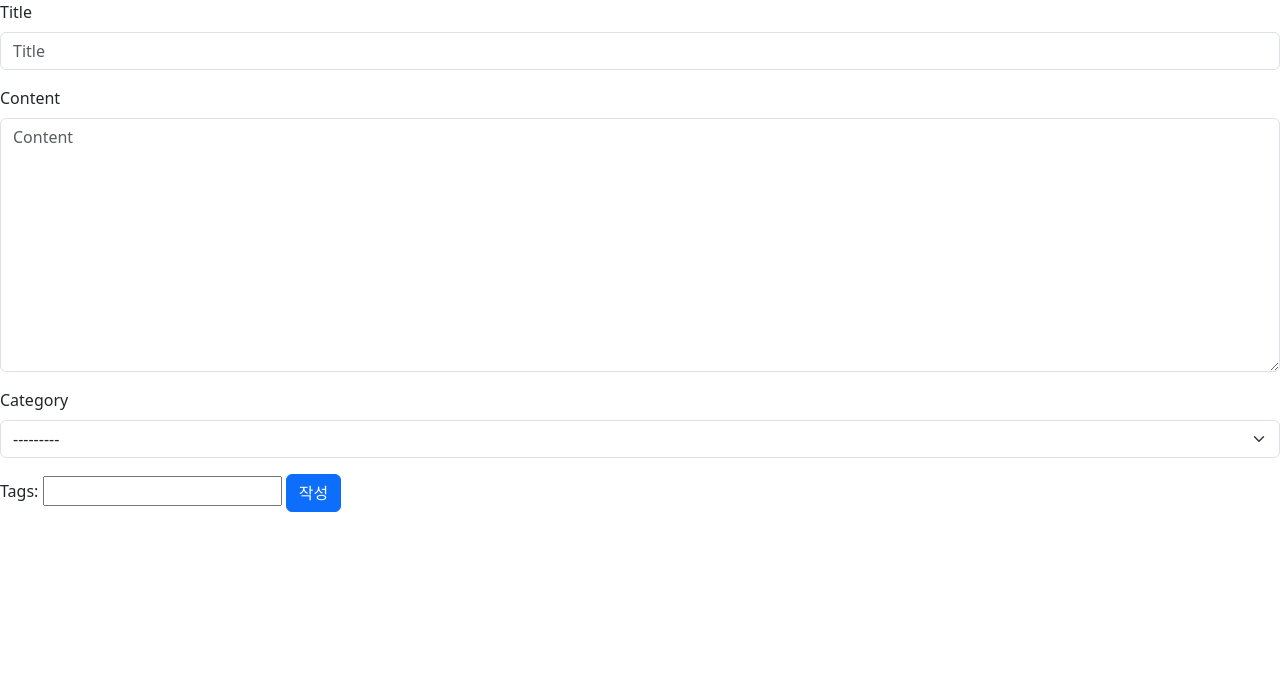
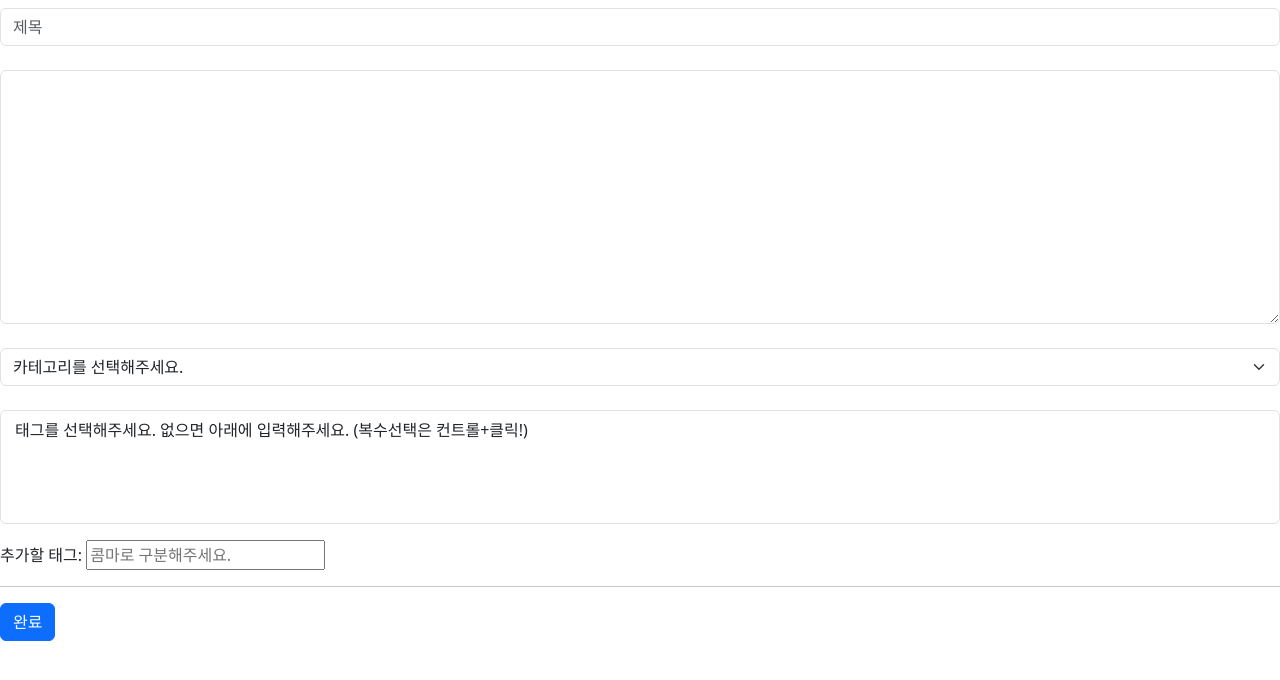
Before and after one commit to Haesun-Pyeon/django-blog, a Django app: page /blog/write/ in a window 1280 px wide. Shown: the top 680 px of the page. Run offline with Django 4.2, Linux system fonts and the light colour scheme; the visitor is signed in with stand-in values (Sample User, id 1); data that the repository does not hold is empty; some libraries are stand-ins or nearby versions.

Commit message:
⚡️ Update: forms 수정, templates 링크걸고 태그카테고리 구분

```diff
--- a/blog/forms.py
+++ b/blog/forms.py
@@ -1,6 +1,26 @@
 # blog/forms.py
 from django import forms
-from .models import Comment
+from .models import Post, Comment
+
+
+class PostForm(forms.ModelForm):
+    class Meta():
+        model = Post
+        fields = ['title', 'content', 'category', 'tags']
+        widgets = {
+            'title': forms.TextInput(attrs={'placeholder': '제목'},),
+        }
+        labels = {
+            'title': '',
+            'content': '',
+            'category': '',
+            'tags': '',
+        }
+
+    def __init__(self, *args, **kwargs):
+        super(PostForm, self).__init__(*args, **kwargs)
+        self.fields['category'].empty_label = '카테고리를 선택해주세요.'
+        self.fields['tags'].empty_label = '태그를 선택해주세요. 없으면 아래에 입력해주세요. (복수선택은 컨트롤+클릭!)'
 
 
 class CommentForm(forms.ModelForm):
@@ -8,5 +28,8 @@ class CommentForm(forms.ModelForm):
         model = Comment
         fields = ['content']
         widgets = {
-            'content': forms.Textarea(attrs={'placeholder': '댓글을 입력해 주세요.'}),
+            'content': forms.Textarea(attrs={'placeholder': '댓글을 입력해 주세요.', 'style': 'resize:none;'},),
         }
+        labels = {
+            'content': '',
+        }
--- a/blog/views.py
+++ b/blog/views.py
@@ -5,7 +5,7 @@ from django.views.generic import ListView, DetailView, CreateView, UpdateView, D
 from django.contrib.auth.mixins import LoginRequiredMixin, UserPassesTestMixin
 from django.contrib.auth.decorators import login_required
 from .models import Post, Category, Tag, Comment
-from .forms import CommentForm
+from .forms import PostForm, CommentForm
 from django.utils.text import slugify
 from django.db.models import Q
 from django.urls import reverse_lazy
@@ -17,7 +17,7 @@ class PostList(ListView):
 
     def get_context_data(self, **kwargs):
         context = super(PostList, self).get_context_data(**kwargs)
-        context['category_list'] = Category.objects.all().order_by('-name')
+        context['category_list'] = Category.objects.all().order_by('name')
         context['no_category_post_count'] = Post.objects.filter(
             category=None).count()
         return context
@@ -27,7 +27,7 @@ class PostList(ListView):
         search_keyword = self.request.GET.get('q')
         if search_keyword:
             queryset = queryset.filter(Q(title__icontains=search_keyword) | Q(
-                content__icontains=search_keyword) | Q(tags__name__icontains=search_keyword)).distinct()
+                content__icontains=search_keyword)).distinct()
         return queryset
 
 
@@ -36,9 +36,6 @@ class PostDetail(DetailView):
 
     def get_context_data(self, **kwargs):
         context = super(PostDetail, self).get_context_data(**kwargs)
-        context['categories'] = Category.objects.all().order_by('-name')
-        context['no_category_post_count'] = Post.objects.filter(
-            category=None).count()
         context['comment_form'] = CommentForm
         return context
 
@@ -52,7 +49,7 @@ class PostDetail(DetailView):
 
 class PostCreate(LoginRequiredMixin, CreateView):
     model = Post
-    fields = ['title', 'content', 'category']
+    form_class = PostForm
 
     def form_valid(self, form):
         current_user = self.request.user
@@ -77,10 +74,25 @@ class PostCreate(LoginRequiredMixin, CreateView):
 
 class PostUpdate(UserPassesTestMixin, UpdateView):
     model = Post
-    fields = ['title', 'content', 'category', 'tags']
+    form_class = PostForm
 
     def test_func(self):
         return self.get_object().author == self.request.user
+
+    def form_valid(self, form):
+        response = super(PostUpdate, self).form_valid(form)
+        tags_str = self.request.POST.get('tags_str')
+        if tags_str:
+            tags_str = tags_str.strip()
+            tags_list = tags_str.split(',')
+            for t in tags_list:
+                t = t.strip()
+                tag, is_tag_created = Tag.objects.get_or_create(name=t)
+                if is_tag_created:
+                    tag.slug = slugify(t, allow_unicode=True)
+                    tag.save()
+                self.object.tags.add(tag)
+        return response
 
 
 class PostDelete(UserPassesTestMixin, DeleteView):
@@ -151,13 +163,11 @@ delete = PostDelete.as_view()
 
 def category_search(request, slug):
     category = Category.objects.get(slug=slug)
-    categories = Category.objects.all().order_by('-name')
     context = {
         'post_list': Post.objects.filter(category=category).order_by('-pk'),
-        'categories': categories,
         'no_category_post_count': Post.objects.filter(category=None).count(),
         'category': category,
-        'category_list': Category.objects.all().order_by('-name'),
+        'category_list': Category.objects.all().order_by('name'),
     }
     return render(request, 'blog/post_list.html', context)
 
@@ -165,12 +175,10 @@ def category_search(request, slug):
 def tag_search(request, slug):
     tag = Tag.objects.get(slug=slug)
     post_list = tag.post_set.all()
-    categories = Category.objects.all().order_by('-name')
     context = {
         'post_list': post_list,
-        'categories': categories,
         'no_category_post_count': Post.objects.filter(category=None).count(),
         'tag': tag,
-        'category_list': Category.objects.all().order_by('-name'),
+        'category_list': Category.objects.all().order_by('name'),
     }
     return render(request, 'blog/post_list.html', context)
--- a/hobby_space/settings.py
+++ b/hobby_space/settings.py
@@ -146,3 +146,9 @@ LOGIN_REDIRECT_URL = '/accounts/mypage/'
 
 CKEDITOR_UPLOAD_PATH = 'uploads/'
 CKEDITOR_IMAGE_BACKEND = 'pillow'
+CKEDITOR_CONFIGS = {
+    'default': {
+        'resize_enabled': False,
+        'height': '500px',
+    },
+}
--- a/templates/blog/post_detail.html
+++ b/templates/blog/post_detail.html
@@ -23,7 +23,7 @@
     <p>{{ post.created_at }}</p>
     <p>by {{ post.author }}</p>
     <p>조회수: {{ post.view_count }}</p>
-    <p>태그들:
+    <p>
         {% for t in post.tags.all %}
         <a href="{% url 'tag' t.slug %}">#{{t.name}}</a>
         {% endfor %}
@@ -78,8 +78,8 @@
     {% if user.is_authenticated %}
     <form id="comment-form" action="{{post.get_absolute_url}}comment-new/" method="post">
         {% csrf_token %}
-        {{comment_form.as_p}}
-        <button type="submit" class='btn btn-primary'>작성</button>
+        {% bootstrap_form comment_form %}
+        <button type="submit" class='btn btn-primary'>댓글작성</button>
     </form>
     {% endif %}
 
--- a/templates/blog/post_form.html
+++ b/templates/blog/post_form.html
@@ -14,9 +14,10 @@
         {% csrf_token %}
         {{ form.media }}
         {% bootstrap_form form %}
-        <label for="id_tags">Tags:</label>
-        <input type="text" name="tags_str" id="id_tags_str">
-        <button type="submit" id="submitbtn" class='btn btn-primary'>작성</button>
+        <label for="id_tags">추가할 태그: </label>
+        <input type="text" name="tags_str" id="id_tags_str" placeholder="콤마로 구분해주세요.">
+        <hr>
+        <button type="submit" id="submitbtn" class='btn btn-primary'>완료</button>
     </form>
     <script>
         CKEDITOR.on( 'dialogDefinition', function( ev ){
```
Also changed, not shown: accounts/forms.py (+7 -2 lines), templates/accounts/mypage.html (+7 -0 lines), templates/blog/post_list.html (+13 -4 lines), templates/main/index.html (+11 -8 lines).
